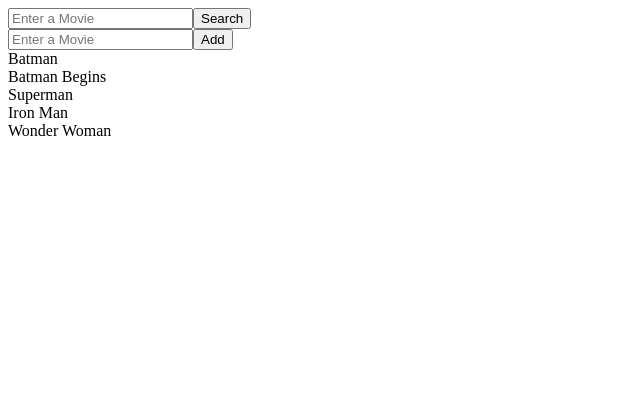
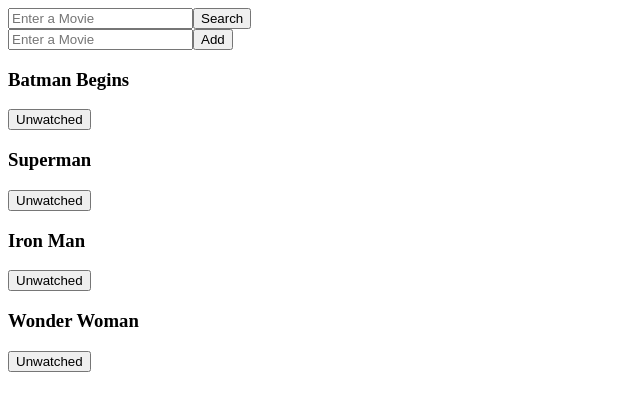
Before and after one commit to mattupham/movie-List, a React app: page / in a window 1280 px wide. Shown: the top 410 px of the page, without its empty margins (0-640 px from the left). Built offline with nearby package versions, Linux system fonts and the light colour scheme; the HTML template or start-up script is replaced by a standard one.

Commit message:
add watched button toggling to change watched property on movie

```diff
--- a/client/src/components/Movie.jsx
+++ b/client/src/components/Movie.jsx
@@ -9,10 +9,31 @@
   }
 
   render() {
+
+
     return (
-      this.props.viewMovieList.map((movie) => {
+      this.props.movieList.map((movie) => {
+        let isWatched = movie.watched;
         return <div key={movie.id}>
-          {movie.title}
+          <h3>{movie.title}</h3>
+
+          { isWatched
+            ? (<button
+                value={movie.title}
+                onClick={this.props.handleToggleWatchStatus}
+                className="toggleWatchStatusButton"
+              >
+              Watched
+              </button>)
+            : (<button
+                value={movie.title}
+                className="toggleWatchStatusButton"
+                onClick={this.props.handleToggleWatchStatus}
+              >
+              Unwatched
+              </button>
+            )
+          }
         </div>;
       })
     )
--- a/client/src/index.jsx
+++ b/client/src/index.jsx
@@ -14,119 +14,55 @@
     this.filterMovieListByPartialTitle = this.filterMovieListByPartialTitle.bind(this);
     this.handleAddChange = this.handleAddChange.bind(this);
     this.handleAddSubmit = this.handleAddSubmit.bind(this);
+    this.handleToggleWatchStatus = this.handleToggleWatchStatus.bind(this);
 
-    this.state = {
-      movieList: [
+    let db = [
       {
-          "vote_count": 2485,
         "id": 268,
-          "video": false,
-          "vote_average": 7,
-          "title": "Batman",
-          "popularity": 26.20297,
-          "poster_path": "/kBf3g9crrADGMc2AMAMlLBgSm2h.jpg",
-          "original_language": "en",
-          "original_title": "Batman",
-          "genre_ids": [
-            14,
-            28
-          ],
-          "backdrop_path": "/2blmxp2pr4BhwQr74AdCfwgfMOb.jpg",
-          "adult": false,
-          "overview": "The Dark Knight of Gotham City begins his war on crime with his first major enemy being the clownishly homicidal Joker, who has seized control of Gotham's underworld.",
-          "release_date": "1989-06-23"
-        },
-        {
-          "vote_count": 8475,
-          "id": 272,
-          "video": false,
-          "vote_average": 7.5,
         "title": "Batman Begins",
-          "popularity": 42.96349,
-          "poster_path": "/dr6x4GyyegBWtinPBzipY02J2lV.jpg",
-          "original_language": "en",
-          "original_title": "Batman Begins",
-          "genre_ids": [
-            28,
-            80,
-            18
-          ],
-          "backdrop_path": "/65JWXDCAfwHhJKnDwRnEgVB411X.jpg",
-          "adult": false,
-          "overview": "Driven by tragedy, billionaire Bruce Wayne dedicates his life to uncovering and defeating the corruption that plagues his home, Gotham City.  Unable to work within the system, he instead creates a new identity, a symbol of fear for the criminal underworld - The Batman.",
-          "release_date": "2005-06-10"
+        "watched": false
       },
       {
         "id": 5555,
         "title": "Superman",
+        "watched": false
       },
       {
         "id": 666,
         "title": "Iron Man",
+        "watched": false
       },
       {
         "id": 222,
         "title": "Wonder Woman",
+        "watched": false
       }
-      ],
-      viewMovieList: [
-        {
-          "vote_count": 2485,
-          "id": 268,
-          "video": false,
-          "vote_average": 7,
-          "title": "Batman",
-          "popularity": 26.20297,
-          "poster_path": "/kBf3g9crrADGMc2AMAMlLBgSm2h.jpg",
-          "original_language": "en",
-          "original_title": "Batman",
-          "genre_ids": [
-            14,
-            28
-          ],
-          "backdrop_path": "/2blmxp2pr4BhwQr74AdCfwgfMOb.jpg",
-          "adult": false,
-          "overview": "The Dark Knight of Gotham City begins his war on crime with his first major enemy being the clownishly homicidal Joker, who has seized control of Gotham's underworld.",
-          "release_date": "1989-06-23"
-        },
-        {
-          "vote_count": 8475,
-          "id": 272,
-          "video": false,
-          "vote_average": 7.5,
-          "title": "Batman Begins",
-          "popularity": 42.96349,
-          "poster_path": "/dr6x4GyyegBWtinPBzipY02J2lV.jpg",
-          "original_language": "en",
-          "original_title": "Batman Begins",
-          "genre_ids": [
-            28,
-            80,
-            18
-          ],
-          "backdrop_path": "/65JWXDCAfwHhJKnDwRnEgVB411X.jpg",
-          "adult": false,
-          "overview": "Driven by tragedy, billionaire Bruce Wayne dedicates his life to uncovering and defeating the corruption that plagues his home, Gotham City.  Unable to work within the system, he instead creates a new identity, a symbol of fear for the criminal underworld - The Batman.",
-          "release_date": "2005-06-10"
-        },
-        {
-          "id": 5555,
-          "title": "Superman",
-        },
-        {
-          "id": 666,
-          "title": "Iron Man",
-        },
-        {
-          "id": 222,
-          "title": "Wonder Woman",
+    ]
+
+    //add watched property to move (default false)
+    this.state = {
+      movieList: db,
+      searchValue: '',
+      addValue: '',
+      //all, watched, unwatched
+      view: 'all'
     }
-      ],
-      searchValue: '',
-      addValue: ''
 
   }
 
+  // toggleWatchStatus(toggledMovie){
+  // }
+
+  handleToggleWatchStatus(event){
+    let updatedMovieList = this.state.movieList;
+    // console.log('movie list', movieList)
+    updatedMovieList.forEach(function(movie){
+      //find a movie title match, then set that movie's watched property
+      if (event.target.value === movie.title){
+        movie.watched = !movie.watched;
+      }
+    });
+    this.setState({movieList: updatedMovieList});
   }
 
   filterMovieListByPartialTitle(movieList, title){
@@ -140,6 +76,7 @@
   }
 
   handleAddSubmit(event){
+    //add to database
     event.preventDefault();
     let context = this;
     let isMovieInList = this.state.movieList.map(function(movie){
@@ -147,7 +84,6 @@
     }).some(function(title){
       return title.toLowerCase() === context.state.addValue.toLowerCase();
     });
-
     if (isMovieInList){
       alert('Movie is already in list');
     } else if (this.state.addValue === ''){
@@ -157,8 +93,8 @@
       let newMovieList = this.state.movieList;
       //add a movie to movieList
       newMovieList.push(newMovie);
-      //update viewMovieList and re-render
-      this.setState({movieList: newMovieList, viewMovieList: newMovieList});
+      //update movieList and re-render
+      this.setState({movieList: newMovieList, movieList: newMovieList});
     }
     this.setState({addValue: ''});
   }
@@ -176,7 +112,7 @@
       if (filteredMovieList.length === 0){
         alert('Movie Not Found');
       } else {
-        this.setState({viewMovieList: filteredMovieList});
+        this.setState({movieList: filteredMovieList});
       }
       this.setState({searchValue: ''});
     }
@@ -196,7 +132,8 @@
           addValue={this.state.addValue}
         />
         <Movie
-          viewMovieList={this.state.viewMovieList}
+          movieList={this.state.movieList}
+          handleToggleWatchStatus={this.handleToggleWatchStatus}
         />
       </div>
     )
```
Also changed, not shown: 1 other file (tests, documents, lock files or other folders). Lines whose indentation alone changed are shown as unchanged.
